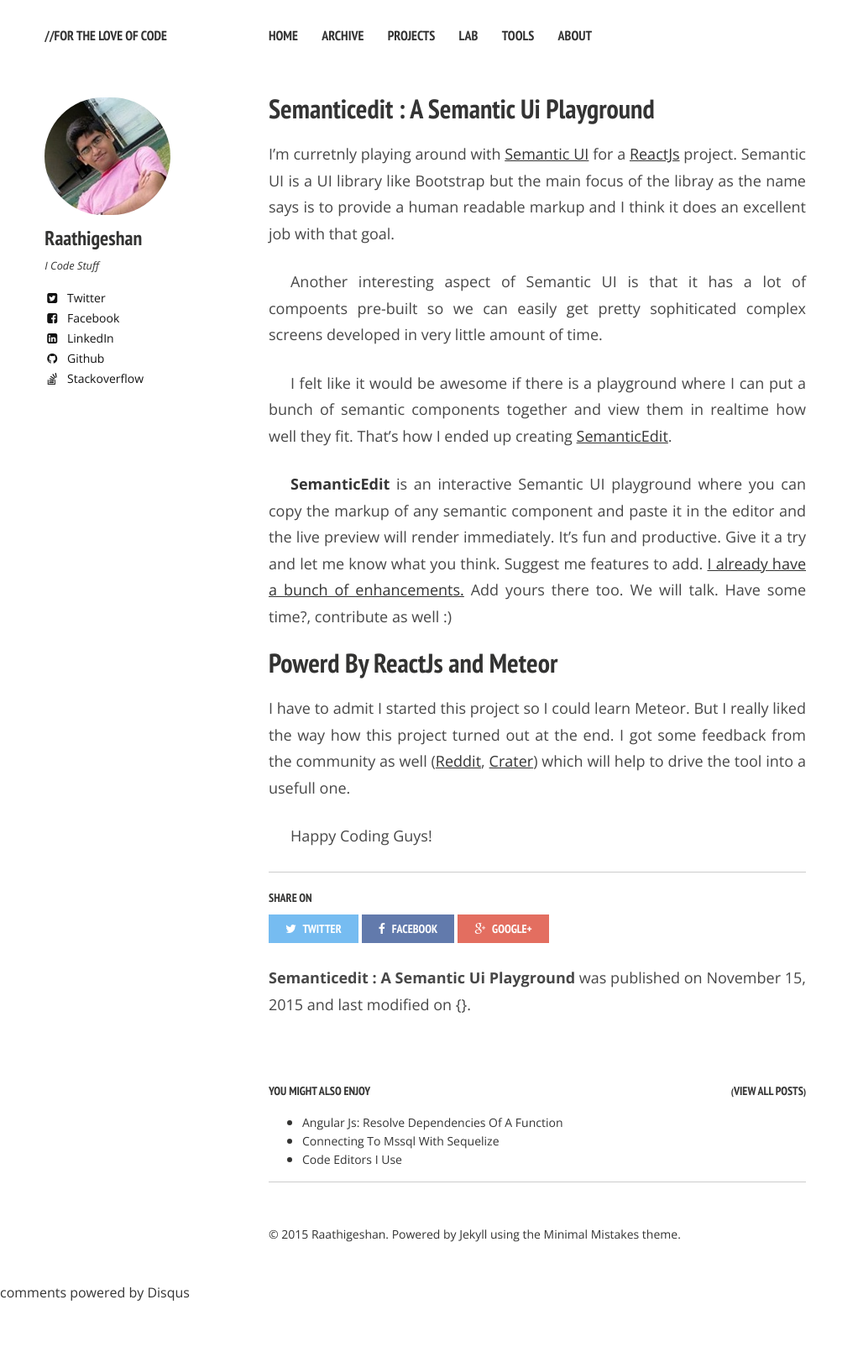
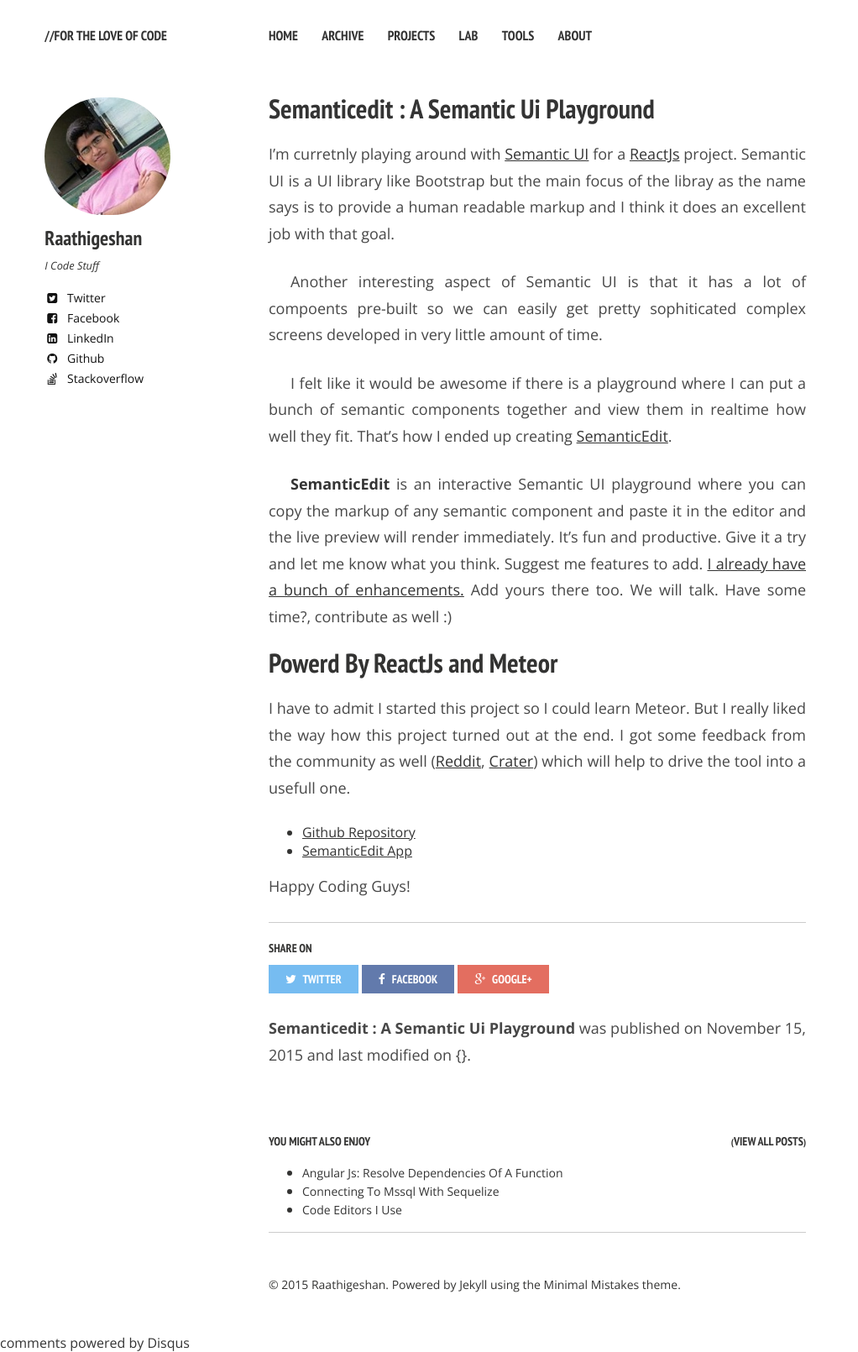
Before and after one commit to Raathigesh/Raathigesh.github.io, a Jekyll site: the page built from _posts/2015-11-15-SemanticEdit-:-A-Semantic-UI-Playground.md, in a window 1280 px wide. Shown: the whole page at 84% size, without its empty margins (0-1022 px from the left). Built offline with Jekyll 4.4.1, drawn with Linux system fonts in a browser that asks for light colours; nearby versions of some CDN libraries; comment, search, counter and statistics services are not loaded; before the commit the page ends 1550 px from its top, so only the background shows below that.

Commit message:
Updated 2015-11-15-SemanticEdit-:-A-Semantic-UI-Playground.md

```diff
--- a/_posts/2015-11-15-SemanticEdit-:-A-Semantic-UI-Playground.md
+++ b/_posts/2015-11-15-SemanticEdit-:-A-Semantic-UI-Playground.md
@@ -23,4 +23,7 @@
 # Powerd By ReactJs and Meteor
 I have to admit I started this project so I could learn Meteor. But I really liked the way how this project turned out at the end. I got some feedback from the community as well ([Reddit](https://www.reddit.com/r/reactjs/comments/3ssd5l/semanticedit_semantic_ui_playground_built_with/), [Crater](https://crater.io/posts/3NKkkfFT4tZ8KSgSW/semantic-edit-a-playground-to-compose-semantic-ui-components)) which will help to drive the tool into a usefull one.
 
+- [Github Repository](https://github.com/Raathigesh/SemanticEdit)
+- [SemanticEdit App](http://semanticedit.meteor.com/)
+
 Happy Coding Guys!
```
